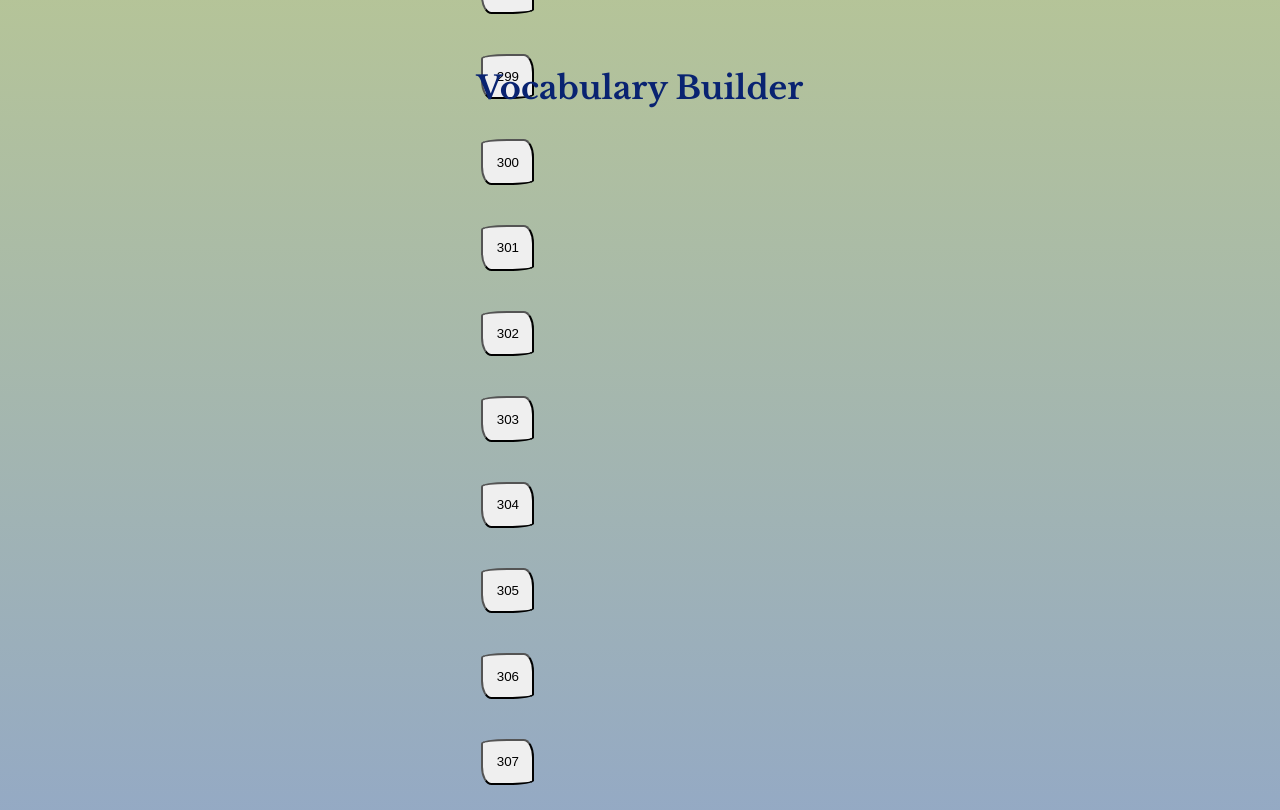
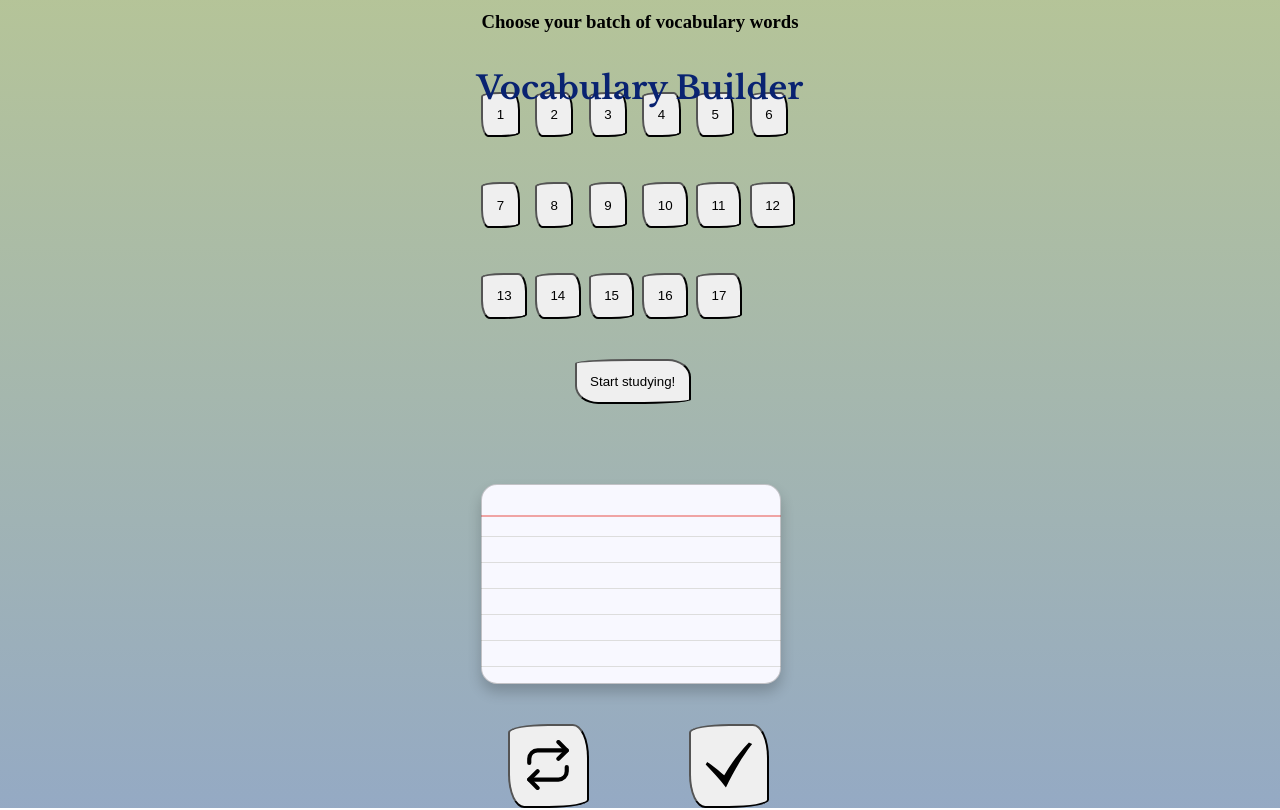
Before and after one commit to kristi-h/vocabBuilder, a React (Vite) app: page / in a window 1280 px wide. Shown: the top 810 px of the page. Built offline with nearby package versions, Linux system fonts and the light colour scheme.

Commit message:
fix createBatches() to increment end pos of i correctly, add css grid for batch btns

```diff
--- a/src/App.css
+++ b/src/App.css
@@ -158,3 +158,9 @@ button {
   color: black;
   size: 2em;
 }
+
+.grid-container {
+  display: grid;
+  grid-template-columns: repeat(6, 1fr);
+  grid-gap: 5px;
+}
--- a/src/App.jsx
+++ b/src/App.jsx
@@ -24,12 +24,13 @@ export default function App() {
       const batches = []
       for (let i=0; i <toLearn.length; i++){
         batches.push(toLearn.slice(i, i+35))
+        i+=35
       }
       setToLearn(batches)
-      console.log("toLearn", toLearn)
     }
     createBatches()
   },[])
+  console.log("toLearn", toLearn)
 
   function handleBatchClick(e){
     // selected batch number is used to get index of corresponding batch subarray in toLearn
--- a/src/components/BatchButtons.jsx
+++ b/src/components/BatchButtons.jsx
@@ -2,10 +2,9 @@ import React from 'react'
 
 
 export default function BatchButtons({toLearn, handleClick}) {
-
     const batchEle = toLearn.map((_, i) => {
-        return (<div key={`batch${i+1}`} className='batch-btns'>
-                    <button onClick={()=>handleClick} className={`batch${i+1}`}>{i + 1}</button>
+        return (<div key={`batch${i+1}`} className='grid-item batch-btns'>
+                    <button type="button" onClick={()=>handleClick} className={`batch${i+1} num-btn`}>{i + 1}</button>
                 </div>)
 })
     console.log(batchEle)
@@ -13,7 +12,7 @@ export default function BatchButtons({toLearn, handleClick}) {
     return(
         <div>
             <h3>Choose your batch of vocabulary words</h3>
-            <div className='wrapper'>
+            <div className='grid-container wrapper'>
             {batchEle}
             </div>
         </div>
```
